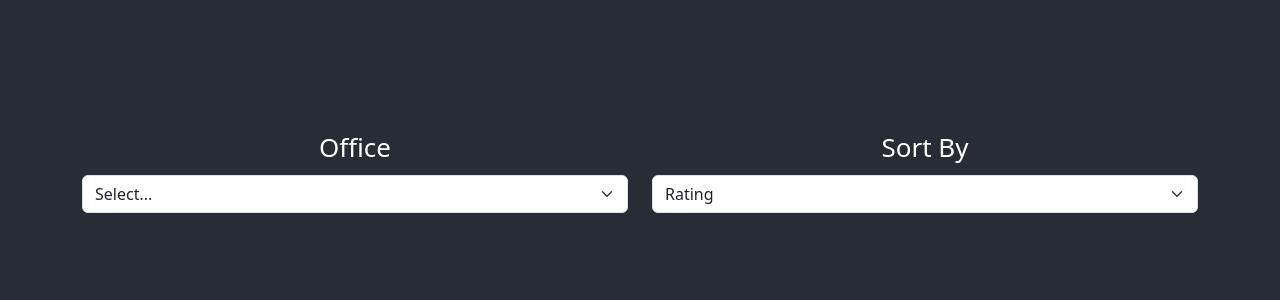
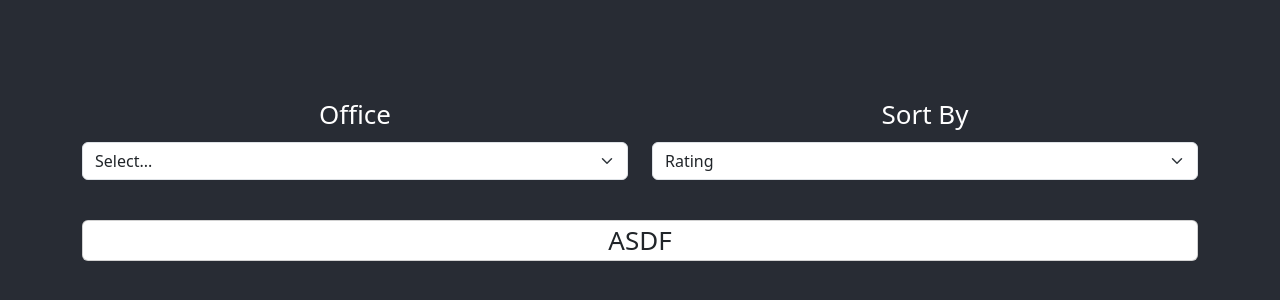
Before and after one commit to mike-mike-mike-mike-mike/boba_app, a React (Create React App) app in the folder client/: page / in a window 1280 px wide. Shown: the part 222-522 px from the top of the page. Built offline with nearby package versions, Linux system fonts and the light colour scheme.

Commit message:
Add basic boba shop list

```diff
--- a/client/src/App.tsx
+++ b/client/src/App.tsx
@@ -1,20 +1,40 @@
 import "./App.css";
-import { useState } from "react";
+import { useEffect, useState } from "react";
 import { Container } from "reactstrap";
 import { Filters, FiltersType } from "./components/filters";
-import { SortBy } from "./shared/types";
+import { ShopType, SortBy } from "./shared/types";
+import { ShopList } from "./components/ShopList";
 
 function App() {
   const [filters, setFilters] = useState<FiltersType>({
     office: "",
     sortBy: SortBy.rating,
   });
+  const [shops, setShops] = useState<ShopType[]>([{ name: "ASDF" }]);
+
+  useEffect(() => {
+    const fetchShops = async () => {
+      if (!filters.office) {
+        console.log("not querying");
+        return;
+      }
+
+      try {
+        // const query = new URLSearchParams(filters).toString();
+        // const response = await fetch(`/api/shops?${query}`);
+        // const data = await response.json();
+      } catch {}
+    };
+
+    fetchShops();
+  }, [filters]);
 
   return (
     <div className="App">
       <div className="App-header">
         <Container>
           <Filters filters={filters} setFilters={setFilters} />
+          <ShopList shops={shops} />
         </Container>
       </div>
     </div>
--- /dev/null
+++ b/client/src/components/ShopCard.tsx
@@ -0,0 +1,6 @@
+import { Card } from "reactstrap";
+import { ShopType } from "../shared/types";
+
+export function ShopCard({ shop }: { shop: ShopType }) {
+  return <Card className="mt-4">{shop.name}</Card>;
+}
--- /dev/null
+++ b/client/src/components/ShopList.tsx
@@ -0,0 +1,16 @@
+import { Card } from "reactstrap";
+import { ShopType } from "../shared/types";
+import { ShopCard } from "./ShopCard";
+
+export function ShopList({ shops }: { shops: ShopType[] }) {
+  const NoShops = () => <div>No Shops!</div>;
+  return (
+    <>
+      {shops.length > 0 &&
+        shops.map((shop) => {
+          return <ShopCard key={shop.name} shop={shop} />;
+        })}
+      {shops.length === 0 && <NoShops />}
+    </>
+  );
+}
--- a/client/src/shared/types.ts
+++ b/client/src/shared/types.ts
@@ -14,3 +14,7 @@ export enum SortBy {
   rating = "rating",
   distance = "distance",
 }
+
+export type ShopType = {
+  name: string;
+};
```
